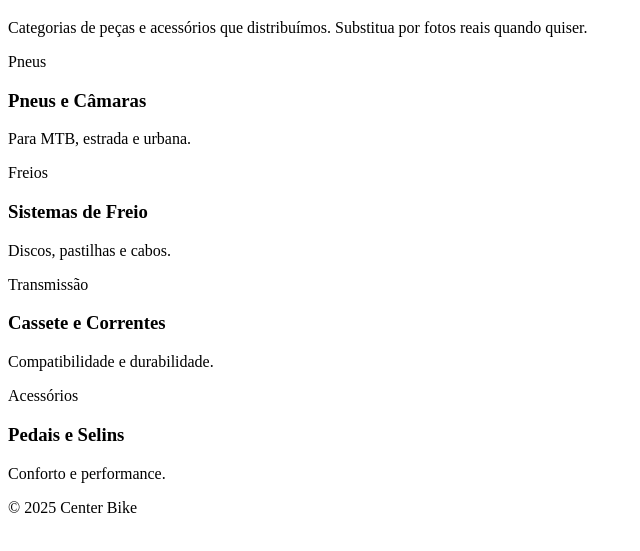
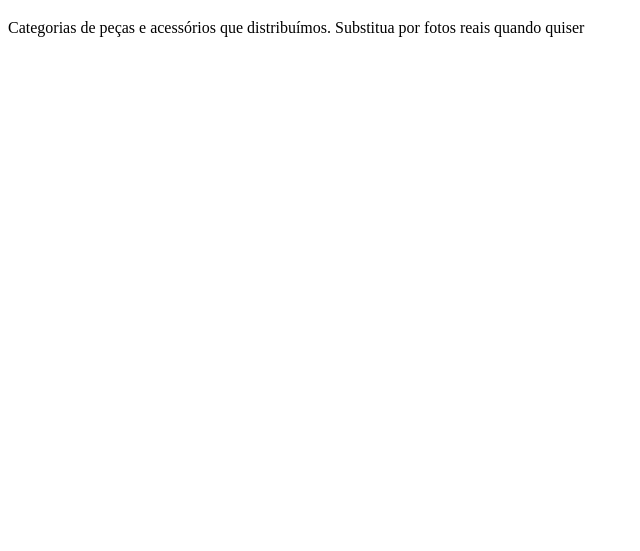
Before and after one commit to baaalzan/bikecenter, a plain HTML site: page portfolio.html in a window 1280 px wide. Shown: the part 87-638 px from the top of the page, without its empty margins (0-640 px from the left). Drawn offline with Linux system fonts and the light colour scheme.

Commit message:
Remove portfolio items and footer from portfolio.html

```diff
--- a/portfolio.html
+++ b/portfolio.html
@@ -12,35 +12,4 @@
   </header>
   <main class="container">
     <h1>Portfólio</h1>
-    <p>Categorias de peças e acessórios que distribuímos. Substitua por fotos reais quando quiser.</p>
-    <div class="portfolio-grid">
-      <div class="p-item">
-        <div class="p-img">Pneus</div>
-        <h3>Pneus e Câmaras</h3>
-        <p>Para MTB, estrada e urbana.</p>
-      </div>
-      <div class="p-item">
-        <div class="p-img">Freios</div>
-        <h3>Sistemas de Freio</h3>
-        <p>Discos, pastilhas e cabos.</p>
-      </div>
-      <div class="p-item">
-        <div class="p-img">Transmissão</div>
-        <h3>Cassete e Correntes</h3>
-        <p>Compatibilidade e durabilidade.</p>
-      </div>
-      <div class="p-item">
-        <div class="p-img">Acessórios</div>
-        <h3>Pedais e Selins</h3>
-        <p>Conforto e performance.</p>
-      </div>
-    </div>
-  </main>
-  <footer class="site-footer">
-    <div class="container footer-inner">
-      <div>© <span id="year"></span> Center Bike</div>
-    </div>
-  </footer>
-<script src="js/main.js"></script>
-</body>
-</html>
+    <p>Categorias de peças e acessórios que distribuímos. Substitua por fotos reais quando quiser
```
